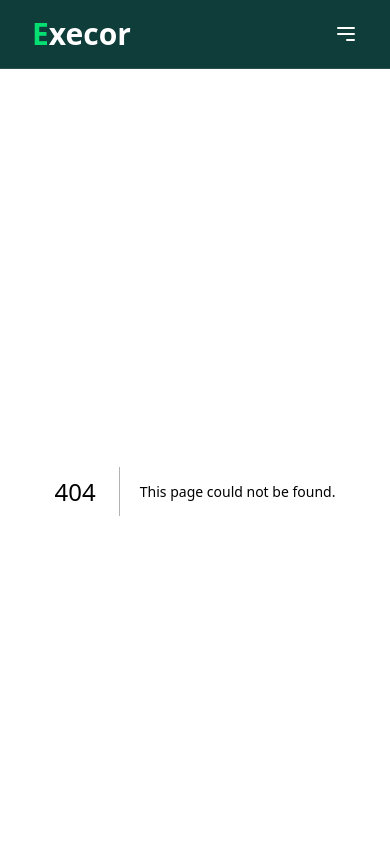
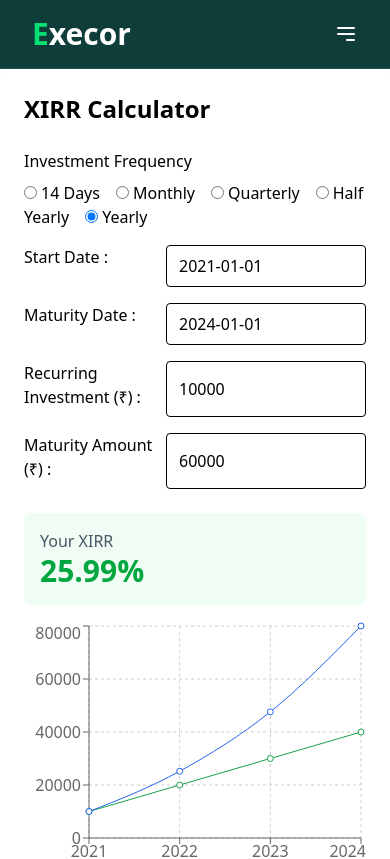
Before and after one commit to pranay-sankar-muppanenei/ethice, a Next.js app in the folder frontend/: page /calculator in a window 390 px wide. Before the commit this address had no page. Shown: the top 859 px of the page. Built offline with nearby package versions, Linux system fonts and the light colour scheme.

Commit message:
Added calculator and some responsive

```diff
--- a/frontend/package.json
+++ b/frontend/package.json
@@ -9,11 +9,14 @@
     "lint": "next lint"
   },
   "dependencies": {
+    "date-fns": "^4.1.0",
     "framer-motion": "^12.23.12",
     "next": "15.4.5",
     "react": "19.1.0",
+    "react-datepicker": "^8.5.0",
     "react-dom": "19.1.0",
     "react-icons": "^5.5.0",
+    "recharts": "^3.1.2",
     "swiper": "^11.2.10"
   },
   "devDependencies": {
--- a/frontend/src/components/ConsultationForm.jsx
+++ b/frontend/src/components/ConsultationForm.jsx
@@ -6,35 +6,39 @@
 const ConsultationForm = () => {
   const handleFormSubmit = (data) => {
     console.log("Form submitted:", data);
-    // Here you can integrate API call or email service
+    // integrate API call or email service here
   };
 
   return (
-    <div className="flex mb-20 mt-15 flex-col lg:flex-row font-sans bg-white">
+    <div className="flex flex-col lg:flex-row font-sans bg-white mb-20 mt-10 lg:mt-16 max-w-7xl mx-auto px-4 sm:px-6 lg:px-8">
       {/* Left Section */}
-      <div className="w-full lg:w-1/2 left-7 relative">
+      <div className="w-full lg:w-1/2 relative flex justify-center lg:justify-start">
         <img
           src="/consult.jpg"
           alt="Consult"
-          className="h-full w-[650px] rounded-l-lg lg:rounded-none"
+          className="w-full h-64 sm:h-80 lg:h-full lg:w-[650px] object-cover rounded-t-lg lg:rounded-l-lg lg:rounded-tr-none"
         />
-        <ContactCard />
+        {/* Overlay Card */}
+        <div className="absolute bottom-4 left-1/2 transform -translate-x-1/2 lg:translate-x-0 lg:left-6 w-[90%] sm:w-[70%] lg:w-auto">
+          <ContactCard />
+        </div>
       </div>
 
       {/* Right Section */}
-      <div className="w-full lg:w-[600px] bg-white rounded-lg shadow-lg overflow-hidden">
+      <div className="w-full lg:w-[600px] bg-white rounded-lg shadow-lg overflow-hidden mt-8 lg:mt-0">
         {/* Header */}
-        <div className="bg-[#0D3E3E] text-white p-5 flex items-center justify-between">
-          <h2 className="text-lg font-medium">
+        <div className="bg-[#0D3E3E] text-white p-4 sm:p-5 flex items-center justify-between">
+          <h2 className="text-base sm:text-lg font-medium">
             <span className="text-green-300 font-bold">E</span>xecor{" "}
             Schedule a Free Consultation
           </h2>
-
-          <FaPaperPlane className="text-2xl"/>
+          <FaPaperPlane className="text-xl sm:text-2xl" />
         </div>
 
         {/* Reusable Form */}
-        <ContactForm onSubmit={handleFormSubmit} />
+        <div className="p-4 sm:p-6">
+          <ContactForm onSubmit={handleFormSubmit} />
+        </div>
       </div>
     </div>
   );
--- a/frontend/src/components/ContactCard.jsx
+++ b/frontend/src/components/ContactCard.jsx
@@ -2,13 +2,20 @@
 
 const ContactCard = () => {
   return (
-    <div className="absolute bottom-0 left-1/4 translate-y-8 w-[400px] rounded-lg overflow-hidden shadow-lg">
+    <div
+      className="
+        w-[90%] sm:w-[400px]
+        rounded-lg overflow-hidden shadow-lg
+        relative mx-auto
+        lg:absolute lg:bottom-0 lg:left-1/4 lg:translate-y-8 lg:mx-0
+      "
+    >
       {/* Top section */}
       <div className="bg-gradient-to-b from-[#173E3F] to-[#1e4d4d] text-white p-6">
-        <h3 className="text-lg font-semibold mb-2">
+        <h3 className="text-base sm:text-lg font-semibold mb-2">
           Have a Challenge or an Idea?
         </h3>
-        <p className="text-sm">
+        <p className="text-sm leading-relaxed">
           Fill out the form, and let’s talk about how we can support your
           business with tailored solutions.
         </p>
@@ -17,35 +24,38 @@
       {/* Bottom contact section */}
       <div className="bg-[#f1f5f1]">
         {/* Call us */}
-        <div className="flex items-center justify-between p-5 cursor-pointer hover:bg-gray-50 transition-colors">
+        <div className="flex items-center justify-between p-4 sm:p-5 cursor-pointer hover:bg-gray-50 transition-colors">
           <div className="flex items-center gap-3">
             <div className="bg-[#E8F3F2] p-3 rounded-md">
-              <FiPhone className="text-xl text-[#173E3F]" />
+              <FiPhone className="text-lg sm:text-xl text-[#173E3F]" />
             </div>
             <div>
-              <p className="text-sm text-gray-700">Call us at:</p>
-              <p className="font-semibold text-gray-900">+91 8097072126</p>
+              <p className="text-xs sm:text-sm text-gray-700">Call us at:</p>
+              <p className="text-sm sm:text-base font-semibold text-gray-900">
+                +91 8097072126
+              </p>
             </div>
           </div>
-          <FiArrowRight className="text-xl text-gray-400" />
+          <FiArrowRight className="text-lg sm:text-xl text-gray-400" />
         </div>
 
         <hr />
 
         {/* Visit us */}
-        <div className="flex items-center justify-between p-5 cursor-pointer hover:bg-gray-50 transition-colors">
+        <div className="flex items-center justify-between p-4 sm:p-5 cursor-pointer hover:bg-gray-50 transition-colors">
           <div className="flex items-center gap-3">
             <div className="bg-[#E8F3F2] p-3 rounded-md">
-              <FiMapPin className="text-xl text-[#173E3F]" />
+              <FiMapPin className="text-lg sm:text-xl text-[#173E3F]" />
             </div>
-            <div>
-              <p className="text-sm text-gray-700">Visit us at:</p>
-              <p className="font-semibold text-gray-900">
-                shop No:03, Vithal Mandi Building,Station Road,Thane,Maharashtra -400 099
+            <div className="max-w-[230px] sm:max-w-xs">
+              <p className="text-xs sm:text-sm text-gray-700">Visit us at:</p>
+              <p className="text-sm sm:text-base font-semibold text-gray-900">
+                Shop No:03, Vithal Mandi Building, Station Road, Thane,
+                Maharashtra - 400099
               </p>
             </div>
           </div>
-          <FiArrowRight className="text-xl text-gray-400" />
+          <FiArrowRight className="hidden sm:block text-xl text-gray-400" />
         </div>
       </div>
     </div>
--- a/frontend/src/components/Hero.jsx
+++ b/frontend/src/components/Hero.jsx
@@ -3,41 +3,35 @@
 import React from 'react';
 import { FiArrowRight } from 'react-icons/fi';
 
-import { HiOutlineMenuAlt3 } from 'react-icons/hi'; // optional: mobile menu icon
 const HeroSection = () => {
   return (
     <section className="relative min-h-screen bg-[#043c3a] overflow-hidden flex items-center">
       <div className="absolute inset-0 bg-stripes z-0 opacity-20" />
 
-      <div className="relative  grid grid-cols-1 md:grid-cols-2 gap-10 max-w-7xl mx-auto px-6">
-        {/* Left */}
-        <div className="flex flex-col justify-center">
+      <div className="relative grid grid-cols-1 md:grid-cols-2 gap-10 max-w-7xl mx-auto px-6">
+        {/* Left (Text Section) */}
+        <div className="flex flex-col justify-center order-2 md:order-1">
           <h1 className="text-white text-4xl md:text-6xl font-light leading-tight mb-6">
-            Transforming Businesses for a <span className="text-green-300 font-medium">Stronger Future.</span>
+            Transforming Businesses for a{' '}
+            <span className="text-green-300 font-medium">Stronger Future.</span>
           </h1>
           <p className="text-gray-200 text-lg mb-8">
             Guiding businesses at every stage toward strategic success.
           </p>
           <div className="flex items-center space-x-4">
-                  <button className="bg-[#C8F8A9] hover:bg-green-900 hover:text-white text-black  text-[14px] px-5 py-3 rounded-md shadow-md flex justify-between items-center gap-2">
+            <button className="bg-[#C8F8A9] hover:bg-green-900 hover:text-white text-black text-[14px] px-5 py-3 rounded-md shadow-md flex justify-between items-center gap-2">
               Book a Free Strategy Call <FiArrowRight />
             </button>
-
-                  {/* Mobile Menu Icon (Optional) */}
-                  <div className="md:hidden text-white text-2xl cursor-pointer">
-                    <HiOutlineMenuAlt3 />
-                  </div>
           </div>
         </div>
 
-        {/* Right */}
-        <div className="relative hidden md:block">
+        {/* Right (Image Section) */}
+        <div className="relative order-1 md:order-2">
           <img
             src="/bman.webp"
             alt="Business Person"
             className="rounded-md object-cover w-full h-[500px] mt-5"
           />
-
         </div>
       </div>
     </section>
--- a/frontend/src/components/WhatWeDo.jsx
+++ b/frontend/src/components/WhatWeDo.jsx
@@ -4,67 +4,59 @@
 const services = [
   {
     title: "Corporate Bond Trading",
-description:null,
+    description: null,
     image: "/s1.svg",
- list: [
-      "Income Generation",
-      "Capital Preservation",
-      "Hedge Against Economic Slowdown",
-    ],
+    list: ["Income Generation", "Capital Preservation", "Hedge Against Economic Slowdown"],
   },
   {
     title: "Government Securities",
-    description:null,
+    description: null,
     image: "/s2.svg",
- list: [
-      "Income Generation",
-      "Capital Preservation",
-      "Hedge Against Economic Slowdown",
-    ],
+    list: ["Income Generation", "Capital Preservation", "Hedge Against Economic Slowdown"],
   },
   {
     title: "State Development Loans",
-    description:null,
+    description: null,
     image: "/s3.svg",
-     list: [
-      "Income Generation",
-      "Capital Preservation",
-      "Hedge Against Economic Slowdown",
-    ],
+    list: ["Income Generation", "Capital Preservation", "Hedge Against Economic Slowdown"],
   },
   {
     title: "Why Fixed Income?",
     description: null,
     image: "/s1.svg",
-    list: [
-      "Income Generation",
-      "Capital Preservation",
-      "Hedge Against Economic Slowdown",
-
-    ],
+    list: ["Income Generation", "Capital Preservation", "Hedge Against Economic Slowdown"],
   },
 ];
 
 const WhatWeDo = () => {
   return (
-    <section className="bg-white py-5 px-6">
-      <div className="w-full mx-auto">
-        <button className="text-sm bg-gray-100 px-2 py-2  text-black rounded-md mb-2">Our Services</button>
-        <div className="flex justify-between mx-auto w-full">
-        <h2 className="text-4xl font-serif font-semibold mb-4">What We Do!</h2>
-        <p className="text-gray-600 text-[14px] max-w-xl mb-12">
+    <section className="bg-white py-10 px-4 sm:px-6 lg:px-12">
+      <div className="max-w-7xl mx-auto">
+        {/* Section Tag */}
+        <button className="text-xs sm:text-sm bg-gray-100 px-3 py-1.5 text-black rounded-md mb-4">
+          Our Services
+        </button>
+
+        {/* Heading + Description */}
+        <div className="flex flex-col lg:flex-row lg:items-end lg:justify-between gap-4 mb-10">
+          <h2 className="text-2xl sm:text-3xl lg:text-4xl font-serif font-semibold text-black">
+            What We Do!
+          </h2>
+          <p className="text-gray-600 text-sm sm:text-base max-w-2xl">
             We specialize in fixed-income securities to help you grow and preserve
             your wealth strategically.
           </p>
         </div>
-        <div className="grid grid-cols-1 md:grid-cols-2 lg:grid-cols-4 gap-3">
+
+        {/* Services Grid */}
+        <div className="grid grid-cols-1 sm:grid-cols-2 lg:grid-cols-4 gap-6">
           {services.map((service, index) => (
             <div
               key={index}
-              className="group border border-gray-200 hover:border-[#C8F8A9] hover:scale-102 rounded-lg overflow-hidden transition duration-300"
+              className="group border border-gray-200 hover:border-green-300 hover:shadow-md rounded-lg overflow-hidden transition-transform duration-300 hover:scale-105 flex flex-col"
             >
               {/* Image Section */}
-              <div className="h-30 flex items-center justify-center bg-white">
+              <div className="h-28 flex items-center justify-center bg-white">
                 <img
                   src={service.image}
                   alt={service.title}
@@ -72,17 +64,17 @@
                 />
               </div>
 
-              {/* Title (Static) */}
-              <div className="p-6 text-left">
-                <h3 className="text-xl  mb-4 text-black">
+              {/* Title */}
+              <div className="px-6 pt-4 text-left">
+                <h3 className="text-lg sm:text-xl font-semibold text-black mb-4">
                   {service.title}
                 </h3>
               </div>
 
-              {/* Bottom Section (hover effect here only) */}
-              <div className="bg-gray-50 group-hover:bg-[#C8F8A9]  transition-all duration-300 p-6 text-left">
+              {/* Bottom Section */}
+              <div className="bg-gray-50 group-hover:bg-green-100 transition-all duration-300 p-6 text-left flex flex-col flex-grow">
                 {service.description && (
-                  <p className="text-sm text-gray-600 group-hover:text-black mb-6">
+                  <p className="text-sm text-gray-600 group-hover:text-black mb-4">
                     {service.description}
                   </p>
                 )}
@@ -101,10 +93,9 @@
                   </ul>
                 )}
 
-                <button className="mt-auto w-full bg-white hover:bg-green-900 hover:text-white border border-gray-50 text-sm text-black py-2 px-4 rounded-md flex justify-between items-center transition">
+                <button className="mt-auto w-full bg-white hover:bg-green-900 hover:text-white border border-gray-200 text-sm text-black py-2 px-4 rounded-md flex justify-between items-center transition">
                   Learn More <FaArrowRight size={12} />
                 </button>
-
               </div>
             </div>
           ))}
--- /dev/null
+++ b/frontend/src/pages/calculator.jsx
@@ -0,0 +1,202 @@
+// src/components/XirrCalculator.js
+import React, { useState, useMemo } from "react";
+import {
+  LineChart,
+  Line,
+  XAxis,
+  YAxis,
+  CartesianGrid,
+  Tooltip,
+  Legend,
+  ResponsiveContainer,
+} from "recharts";
+import {
+  differenceInDays,
+  differenceInMonths,
+  differenceInQuarters,
+  differenceInYears,
+  addDays,
+  addMonths,
+  addQuarters,
+  addYears,
+} from "date-fns";
+import DatePicker from "react-datepicker";
+import "react-datepicker/dist/react-datepicker.css";
+
+const XirrCalculator = () => {
+  const [frequency, setFrequency] = useState("Yearly");
+  const [startDate, setStartDate] = useState(new Date("2021-01-01"));
+  const [maturityDate, setMaturityDate] = useState(new Date("2024-01-01"));
+  const [recurringAmount, setRecurringAmount] = useState(10000);
+  const [maturityAmount, setMaturityAmount] = useState(60000);
+
+  // Get number of periods and add function based on frequency
+  const { periods, addFn } = useMemo(() => {
+    switch (frequency) {
+      case "14 Days":
+        return {
+          periods: Math.floor(differenceInDays(maturityDate, startDate) / 14),
+          addFn: (date, i) => addDays(startDate, i * 14),
+        };
+      case "Monthly":
+        return {
+          periods: differenceInMonths(maturityDate, startDate),
+          addFn: (date, i) => addMonths(startDate, i),
+        };
+      case "Quarterly":
+        return {
+          periods: differenceInQuarters(maturityDate, startDate),
+          addFn: (date, i) => addQuarters(startDate, i),
+        };
+      case "Half Yearly":
+        return {
+          periods: differenceInMonths(maturityDate, startDate) / 6,
+          addFn: (date, i) => addMonths(startDate, i * 6),
+        };
+      case "Yearly":
+      default:
+        return {
+          periods: differenceInYears(maturityDate, startDate),
+          addFn: (date, i) => addYears(startDate, i),
+        };
+    }
+  }, [frequency, startDate, maturityDate]);
+
+  // Total invested amount
+  const totalInvested = recurringAmount * periods;
+
+  // XIRR approximation (simplified CAGR approach)
+  const years = differenceInYears(maturityDate, startDate) || 1;
+  const xirr =
+    (((maturityAmount / totalInvested) ** (1 / years)) - 1) * 100;
+
+  // Generate projection data
+  const data = [];
+  let portfolio = 0;
+  for (let i = 0; i <= periods; i++) {
+    const currentDate = addFn(startDate, i);
+    portfolio += recurringAmount;
+    const growth = (
+      portfolio *
+      Math.pow(1 + xirr / 100, i / periods * years) // scale growth over time
+    ).toFixed(0);
+
+    data.push({
+      year: currentDate.getFullYear(),
+      investment: portfolio,
+      growth: parseInt(growth),
+    });
+  }
+
+  return (
+    <section className="bg-white p-6 rounded-xl shadow-md relative">
+      <h2 className="text-2xl font-semibold mb-6">XIRR Calculator</h2>
+
+      <div className="grid grid-cols-1 md:grid-cols-2 gap-6">
+        {/* Left: Form */}
+        <div className="space-y-4">
+          {/* Frequency */}
+          <div>
+            <p className="font-medium mb-2">Investment Frequency</p>
+            {["14 Days", "Monthly", "Quarterly", "Half Yearly", "Yearly"].map(
+              (opt) => (
+                <label key={opt} className="mr-4">
+                  <input
+                    type="radio"
+                    value={opt}
+                    checked={frequency === opt}
+                    onChange={() => setFrequency(opt)}
+                    className="mr-1"
+                  />
+                  {opt}
+                </label>
+              )
+            )}
+          </div>
+
+          {/* Dates */}
+          <div className="flex justify-between">
+            <label className="block mb-2 font-medium">Start Date :</label>
+            <DatePicker
+              selected={startDate}
+              onChange={(date) => setStartDate(date)}
+              dateFormat="yyyy-MM-dd"
+              className="border rounded px-3 py-2 w-[200px] relative"
+              popperClassName="z-50"
+            />
+          </div>
+          <div className="flex justify-between">
+            <label className="block mb-2 font-medium">Maturity Date :</label>
+            <DatePicker
+              selected={maturityDate}
+              onChange={(date) => setMaturityDate(date)}
+              dateFormat="yyyy-MM-dd"
+              className="border rounded px-3 py-2 w-[200px] relative"
+              popperClassName="z-50"
+            />
+          </div>
+
+          {/* Amounts */}
+          <div className="flex justify-between">
+            <label className="block mb-2 font-medium">
+              Recurring Investment (₹) :
+            </label>
+            <input
+              type="number"
+              value={recurringAmount}
+              onChange={(e) => setRecurringAmount(Number(e.target.value))}
+              className="border rounded px-3 py-2 w-[200px]"
+            />
+          </div>
+          <div className="flex justify-between">
+            <label className="block mb-2 font-medium">Maturity Amount (₹) :</label>
+            <input
+              type="number"
+              value={maturityAmount}
+              onChange={(e) => setMaturityAmount(Number(e.target.value))}
+              className="border rounded px-3 py-2 w-[200px]"
+            />
+          </div>
+        </div>
+
+        {/* Right: Chart + XIRR */}
+        <div>
+          <div className="mb-4 p-4 bg-green-50 rounded-md">
+            <p className="text-gray-600">Your XIRR</p>
+            <p
+              className={`text-3xl font-bold ${
+                xirr < 0 ? "text-red-600" : "text-green-600"
+              }`}
+            >
+              {isNaN(xirr) ? "—" : `${xirr.toFixed(2)}%`}
+            </p>
+          </div>
+
+          <ResponsiveContainer width="100%" height={300}>
+            <LineChart data={data}>
+              <CartesianGrid strokeDasharray="3 3" />
+              <XAxis dataKey="year" />
+              <YAxis />
+              <Tooltip />
+              <Legend />
+              <Line
+                type="monotone"
+                dataKey="investment"
+                stroke="#16a34a"
+                name="Investment Amount"
+              />
+              <Line
+                type="monotone"
+                dataKey="growth"
+                stroke="#2563eb"
+                name="Portfolio Growth (returns)"
+              />
+            </LineChart>
+          </ResponsiveContainer>
+        </div>
+      </div>
+    </section>
+  );
+};
+
+export default XirrCalculator;
```
Also changed, not shown: frontend/src/pages/about.jsx (+35 -36 lines), 1 other file (tests, documents, lock files or other folders). Lines whose indentation alone changed are shown as unchanged.
